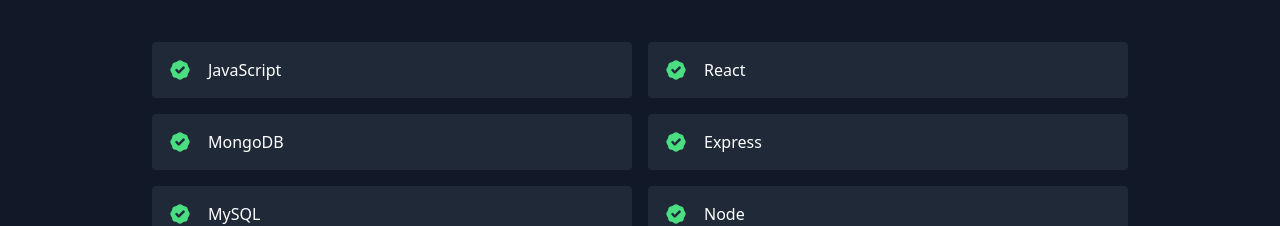
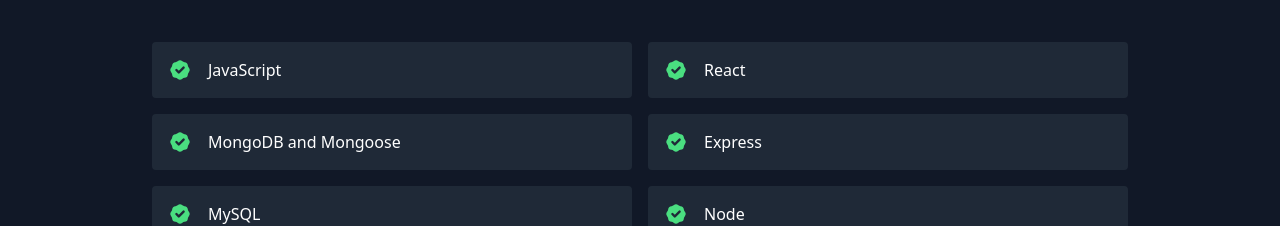
Before and after one commit to ronnie-rios/ronnie-portfolio, a React (Create React App) app: page /bio in a window 1280 px wide. Shown: the part 1600-1826 px from the top of the page. Built offline with nearby package versions, Linux system fonts and the light colour scheme.

Commit message:
fixed typo

```diff
--- a/src/data.js
+++ b/src/data.js
@@ -39,7 +39,7 @@ export const projects = [
 export const skills = [
   "JavaScript",
   "React",
-  "MongoDB",
+  "MongoDB and Mongoose",
   "Express",
   "MySQL",
   "Node",
```
